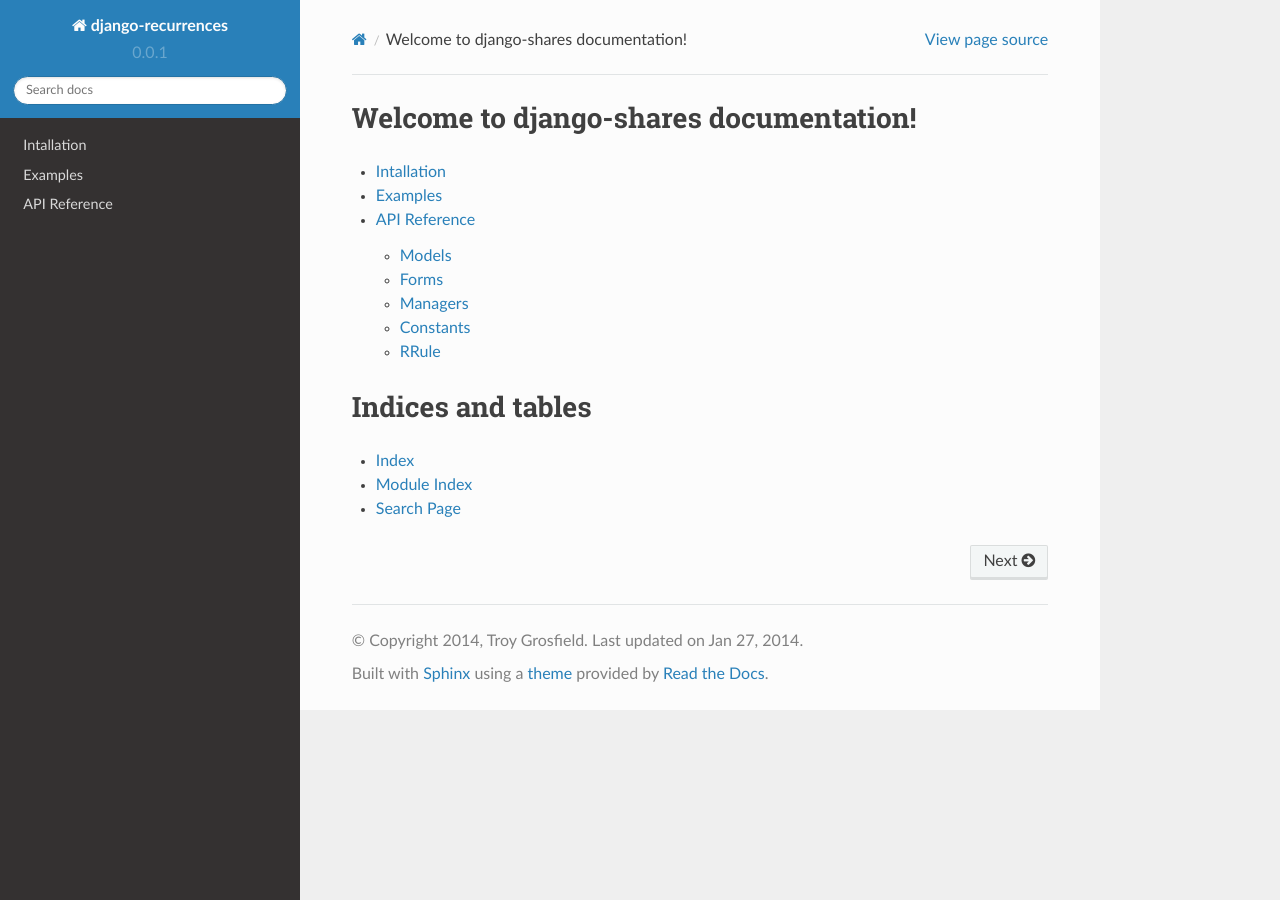
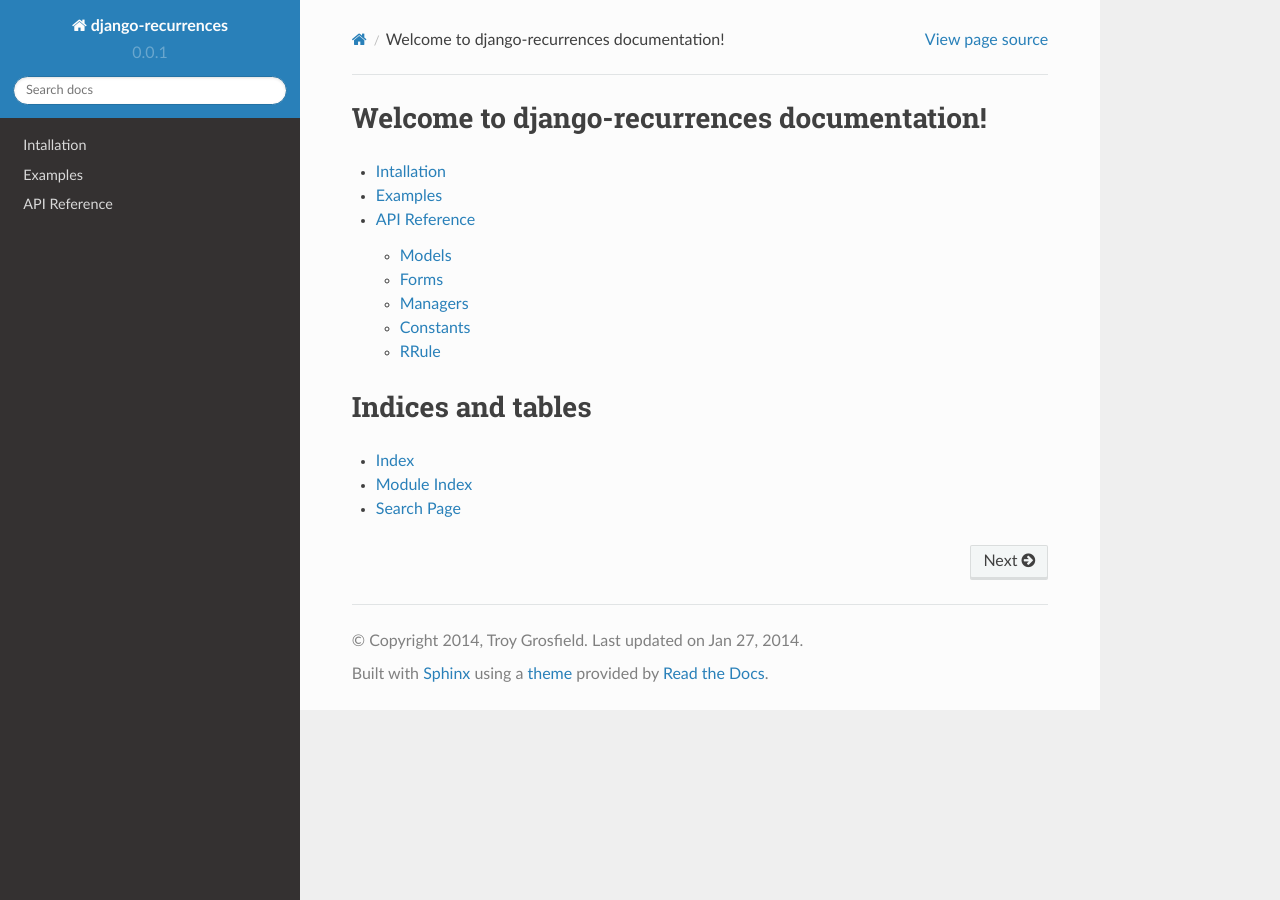
Before and after one commit to InfoAgeTech/django-recurrences, a Sphinx documentation site: the page built from docs/index.rst, in a window 1280 px wide. Built offline with Sphinx 7.4.7 and the Read the Docs theme 2.0.0, drawn with Linux system fonts in a browser that asks for light colours.

Commit message:
Doc fixes.

```diff
--- a/docs/examples.rst
+++ b/docs/examples.rst
@@ -1,6 +1,6 @@
 ========
 Examples
 ========
-Below are some basic examples on how to use django-shares::
+Below are some basic examples on how to use django-recurrences::
 
     >>> # TODO
--- a/docs/index.rst
+++ b/docs/index.rst
@@ -1,5 +1,5 @@
-Welcome to django-shares documentation!
-=======================================
+Welcome to django-recurrences documentation!
+============================================
 
 .. toctree::
    :maxdepth: 2
--- a/docs/installation.rst
+++ b/docs/installation.rst
@@ -3,4 +3,4 @@ Intallation
 ===========
 Install the app::
 
-   pip install django-shares
+   pip install django-recurrences
```
